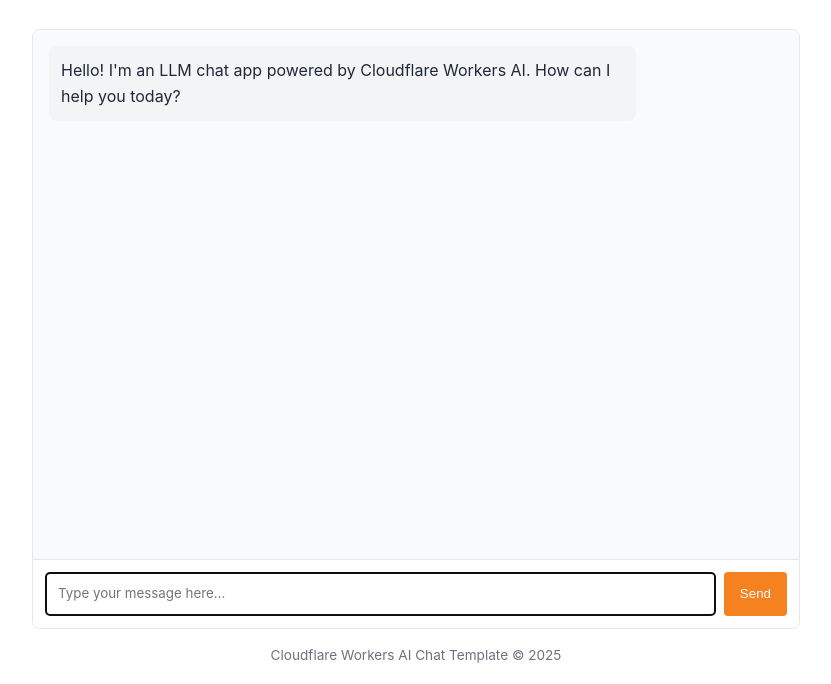
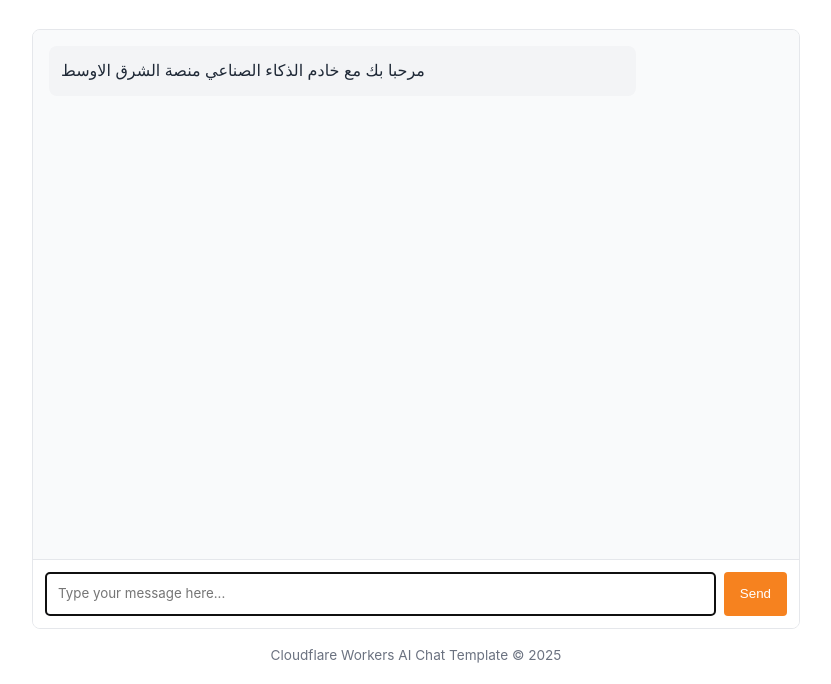
Before and after one commit to devlopernoor/llm-chat-v1, a website: page public/index.html in a window 1280 px wide. Shown: the part 116-800 px from the top of the page, without its empty margins (224-1055 px from the left). Drawn offline with Linux system fonts and the light colour scheme.

Commit message:
Update index.html

```diff
--- a/public/index.html
+++ b/public/index.html
@@ -146,8 +146,7 @@
 			<div id="chat-messages" class="chat-messages">
 				<div class="message assistant-message">
 					<p>
-						Hello! I'm an LLM chat app powered by Cloudflare Workers AI. How can
-						I help you today?
+						مرحبا  بك مع خادم الذكاء الصناعي   منصة الشرق الاوسط
 					</p>
 				</div>
 			</div>
```
